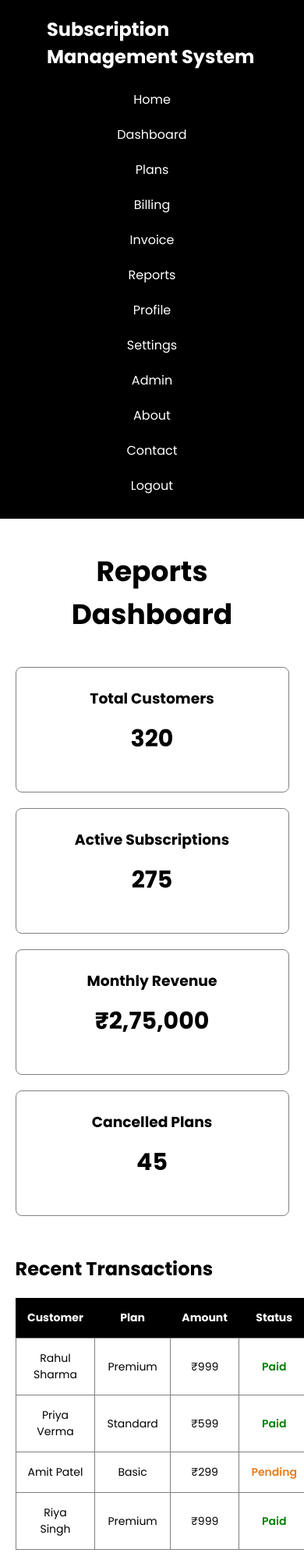
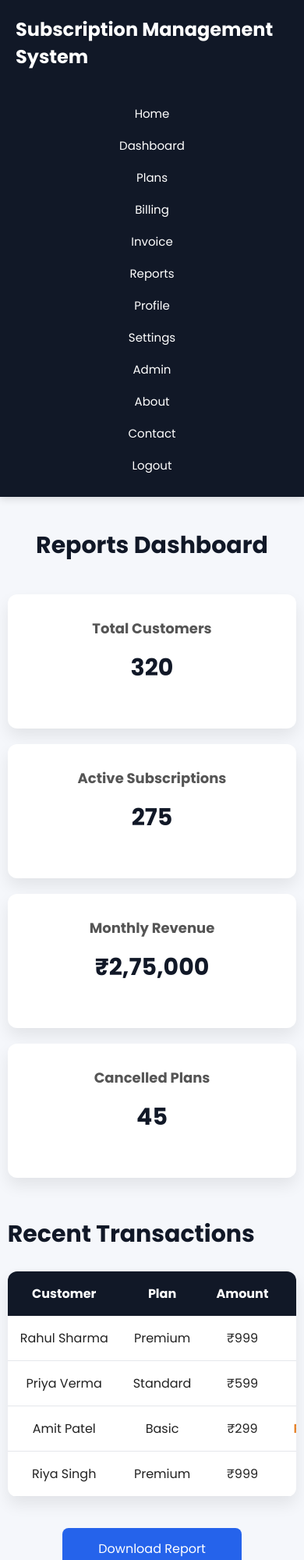
Before and after one commit to devanshmeena422/SMS-Project, a website: page Subscription Management System/FRONTEND/reports.html in a window 390 px wide. Shown: the top 2000 px of the page at 78% size. Drawn offline with Linux system fonts and the light colour scheme.

Commit message:
Refactor reports page styles; enhance layout, colors, and responsiveness for improved user experience

```diff
--- a/Subscription Management System/FRONTEND/CSS/reports.css
+++ b/Subscription Management System/FRONTEND/CSS/reports.css
@@ -6,13 +6,17 @@ font-family:"Poppins",sans-serif;
 }
 
 body{
-background:white;
-color:black;
+background:#f5f7fb;
+color:#222;
 }
 
 header{
-background:black;
-padding:20px 60px;
+background:#111827;
+padding:18px 60px;
+position:sticky;
+top:0;
+z-index:1000;
+box-shadow:0 2px 10px rgba(0,0,0,.15);
 }
 
 nav{
@@ -23,24 +27,28 @@ align-items:center;
 
 nav h2{
 color:white;
+font-size:24px;
 }
 
 nav ul{
 display:flex;
 list-style:none;
+flex-wrap:wrap;
 }
 
 nav ul li{
-margin-left:25px;
+margin-left:18px;
 }
 
 nav ul li a{
 text-decoration:none;
 color:white;
+font-size:15px;
+transition:.3s;
 }
 
 nav ul li a:hover{
-color:gray;
+color:#60a5fa;
 }
 
 .reports{
@@ -50,8 +58,9 @@ margin:40px auto;
 
 .reports h1{
 text-align:center;
+font-size:38px;
 margin-bottom:40px;
-font-size:36px;
+color:#111827;
 }
 
 .cards{
@@ -62,71 +71,97 @@ margin-bottom:50px;
 }
 
 .card{
-border:1px solid gray;
-border-radius:8px;
-padding:25px;
+background:white;
+padding:30px;
+border-radius:12px;
+box-shadow:0 10px 20px rgba(0,0,0,.08);
 text-align:center;
+transition:.3s;
+}
+
+.card:hover{
+transform:translateY(-8px);
 }
 
 .card h3{
 margin-bottom:15px;
+color:#555;
+font-size:18px;
 }
 
 .card h2{
 font-size:30px;
+color:#2563eb;
 }
 
 .reports h2{
-margin-bottom:20px;
+margin-bottom:25px;
+font-size:30px;
+color:#111827;
 }
 
 table{
 width:100%;
 border-collapse:collapse;
+background:white;
+border-radius:12px;
+overflow:hidden;
+box-shadow:0 10px 20px rgba(0,0,0,.08);
 margin-bottom:40px;
 }
 
 table th{
-background:black;
+background:#111827;
 color:white;
-padding:15px;
+padding:16px;
 }
 
 table td{
-border:1px solid gray;
-padding:15px;
+padding:16px;
 text-align:center;
+border-bottom:1px solid #e5e7eb;
+}
+
+table tr:hover{
+background:#f8fafc;
 }
 
 .buttons{
 display:flex;
 justify-content:center;
 gap:20px;
+margin-top:20px;
 }
 
 .buttons button{
-background:blue;
+background:#2563eb;
 color:white;
 border:none;
-padding:12px 25px;
+padding:14px 28px;
 font-size:16px;
+border-radius:8px;
 cursor:pointer;
-border-radius:5px;
+transition:.3s;
 }
 
 .buttons button:hover{
-background:black;
+background:#1d4ed8;
+transform:translateY(-2px);
 }
 
 footer{
-background:black;
+background:#111827;
 color:white;
 text-align:center;
-padding:20px;
-margin-top:50px;
+padding:25px;
+margin-top:60px;
 }
 
-@media(max-width:900px){
+footer p{
+margin:6px 0;
+}
+
+@media(max-width:1100px){
 
 .cards{
 grid-template-columns:repeat(2,1fr);
@@ -136,18 +171,34 @@ grid-template-columns:repeat(2,1fr);
 
 @media(max-width:768px){
 
+header{
+padding:20px;
+}
+
 nav{
 flex-direction:column;
 }
 
+nav h2{
+margin-bottom:20px;
+}
+
 nav ul{
 flex-direction:column;
+align-items:center;
 margin-top:15px;
-text-align:center;
 }
 
 nav ul li{
-margin:10px 0;
+margin:8px 0;
+}
+
+.reports{
+width:95%;
+}
+
+.reports h1{
+font-size:30px;
 }
 
 .cards{
@@ -155,7 +206,9 @@ grid-template-columns:1fr;
 }
 
 table{
-font-size:14px;
+display:block;
+overflow-x:auto;
+white-space:nowrap;
 }
 
 .buttons{
@@ -164,7 +217,7 @@ align-items:center;
 }
 
 .buttons button{
-width:220px;
+width:230px;
 }
 
 }
```
